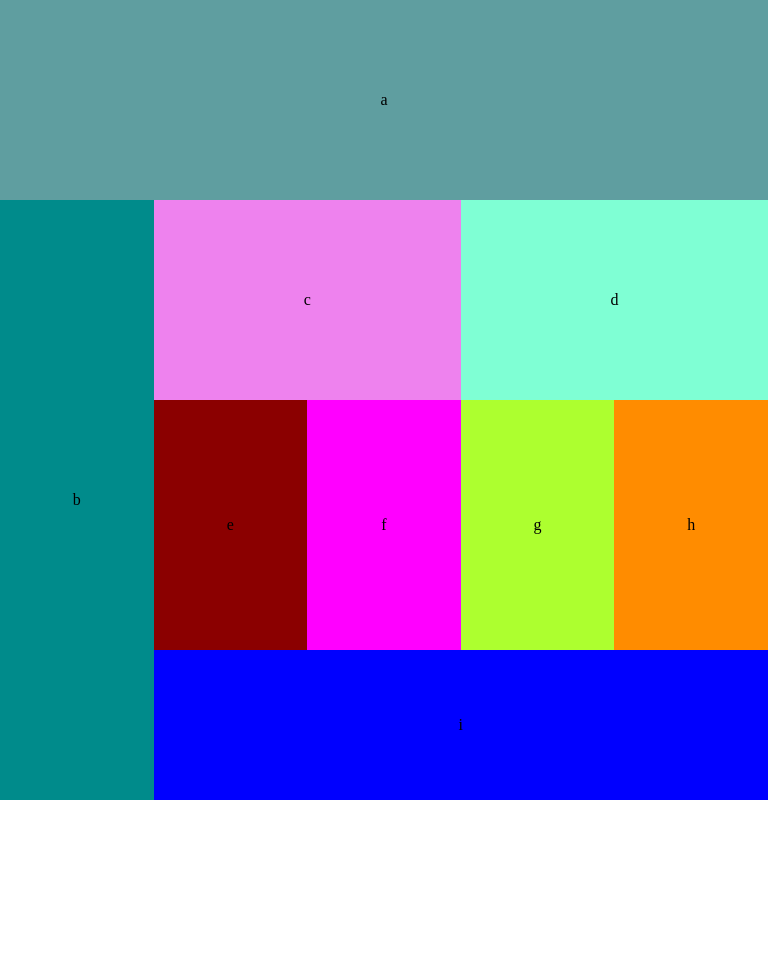
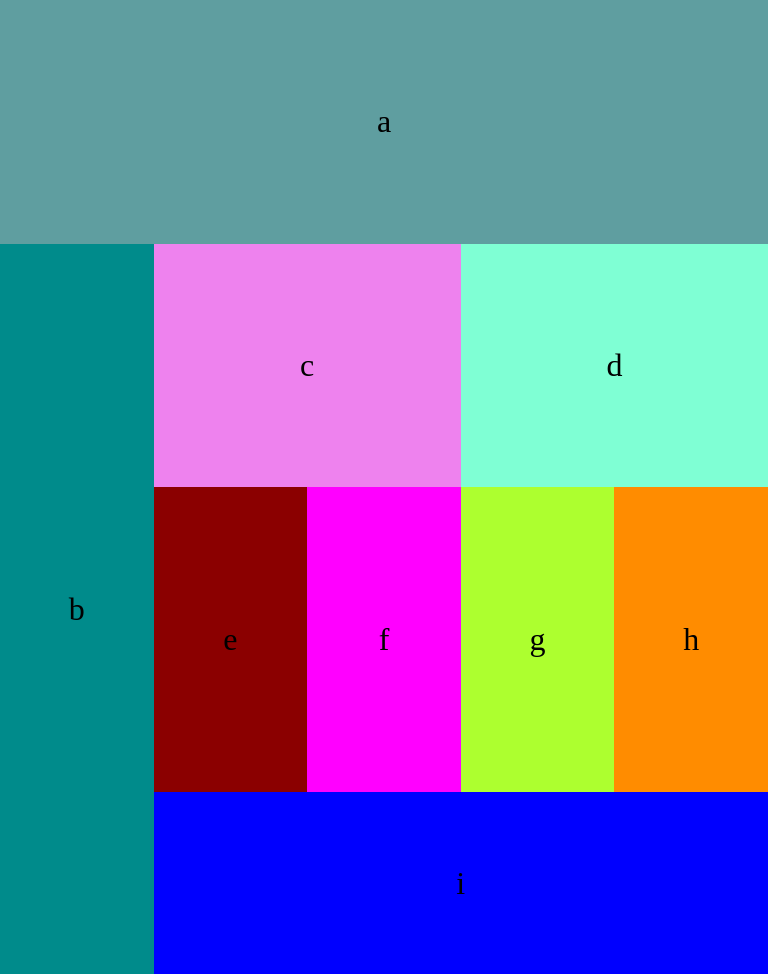
Before and after one commit to Ahmed199764/lab-01, a plain HTML site: page index.html in a window 768 px wide. Before the commit the page ends 800 px from the top, so only its background shows below. Drawn offline with Linux system fonts and the light colour scheme.

Commit message:
flexandgrids

```diff
--- a/index.html
+++ b/index.html
@@ -1,30 +1,37 @@
 <!DOCTYPE html>
 <html lang="en">
+
 <head>
     <meta charset="UTF-8">
     <meta name="viewport" content="width=device-width, initial-scale=1.0">
     <title>Class01</title>
-    <link rel="stylesheet" href="styles/base.css">
-    <link rel="stylesheet" href="styles/layout.css">
-    <link rel="stylesheet" href="styles/modules.css">
+    <link rel="stylesheet" href="styles/styles.css">
 </head>
+
 <body>
+
     <head>
     </head>
     <main>
-        <div id="a">a</div>
-        <div id="b">b</div>
-        <div id="c">c</div>
-        <div id="d">d</div>
-        <div id="e">e</div>
-        <div id="f">f</div>
-        <div id="g">g</div>
-        <div id="h">h</div>
-        <div id="i">i</div>
+        <div id="a" class="gridsTime">a</div>
+        <div class=grid2>
+            <div id="b" class="gridsTime">b</div>
+            <div id="c" class="gridsTime">c</div>
+            <div id="d" class="gridsTime">d</div>
+        </div>
+        <div class="grid1">
+            <div id="e" class="gridsTime">e</div>
+            <div id="f" class="gridsTime">f</div>
+            <div id="g" class="gridsTime">g</div>
+            <div id="h" class="gridsTime">h</div>
+            <div id="i" class="gridsTime">i</div>
+        </div>
+
     </main>
     <footer>
 
     </footer>
 
 </body>
+
 </html>
--- a/styles/base.css
+++ b/styles/base.css
@@ -47,5 +47,6 @@ div{
 }
 
 * {
-    box-sizing: border-box;
+	box-sizing: border-box;
+	font-size: 2rem;
 }
--- a/styles/layout.css
+++ b/styles/layout.css
@@ -1,126 +1,144 @@
 #a{
-    width: 100%;
-    height: 75px;
-    line-height: 75px;
-    float: left;
+    height: 11.415525114155251vh;
+    line-height: 11.415525114155251vh;
+    display: flex;
+    flex-direction: column;
+    justify-content: center;
+    align-items: center;
 }
 
 #b{
-    width: 100%;
-    height: 150px;
-    line-height: 150px;
-    float: left;
+    height: 22.831050228310502vh;
+    line-height: 22.831050228310502vh;
+    display: flex;
+    flex-direction: column;
+    justify-content: center;
+    align-items: center;
 }
 
 #c{
-    width: 100%;
-    height: 125px;
-    line-height: 125px;
-    float: left;
+    height: 19.025875190258752vh;
+    line-height: 19.025875190258752vh;
+    display: flex;
+    flex-direction: column;
+    justify-content: center;
+    align-items: center;
+
 }
 
 #d{
-    width: 100%;
-    height: 125px;
-    line-height: 125px;
-    float: left;
+    height: 19.025875190258752vh;
+    line-height: 19.025875190258752vh;
+    display: flex;
+    flex-direction: column;
+    justify-content: center;
+    align-items: center;
 }
 
 #e{
-    width: 50%;
-    float: left;
-    height: 250px;
-    line-height: 250px;
+    height: 38.051750380517504vh;
+    line-height: 38.051750380517504vh;
 }
 
 #f{
-    width: 50%;
-    float: left;
-    height: 250px;
-    line-height: 250px;
+    height: 38.051750380517504vh;
+    line-height: 38.051750380517504vh;
 
 }
 
 #g{
-    width: 50%;
-    float: left;
-    height: 250px;
-    line-height: 250px;
+    height: 38.051750380517504vh;
+    line-height: 38.051750380517504vh;
 }
 
 #h{
-    width: 50%;
-    float: left;
-    height: 250px;
-    line-height: 250px;
-
+    height: 38.051750380517504vh;
+    line-height: 38.051750380517504vh;
 }
 
 
 #i{
-    width: 100%;
-    height: 80x;
-    line-height: 80px;
+    width: 200%;
+    line-height: 12.1765601217656vh;
 }
 
+.grid1{
+    display:grid;
+    grid-template-columns:50% 50% ;
+    display: grid;
+    grid-column: 1/12;
+}
 
 
 @media (min-width: 768px){
     @media (max-width: 960px){
         #a{
             width: 100%;
-            height: 200px;
-            line-height: 200px;
+            height: 30.441400304414003vh;
+            line-height: 30.441400304414003vh;
         }
 
         #b{
-            width: 20%;
-            height: 600px;
-            line-height: 600px;
-            float: left;
+            width: 100%;
+            height:  91.32420091324201vh;
+            line-height:  91.32420091324201vh;
         }
 
         #c{
-            width: 40%;
-            height: 200px;
-            line-height: 200px;
-            float: left;
+            width: 100%;
+            height: 30.441400304414003vh;
+            line-height: 30.441400304414003vh;
         }
 
         #d{
-            width: 40%;
-            height: 200px;
-            line-height: 200px;
+            width: 100%;
+            height: 30.441400304414003vh;
+            line-height: 30.441400304414003vh;
         }
 
         #e{
-            width: 20%;
-            height: 250px;
-            line-height: 250px;
+            width: 100%;
+            height: 38.051750380517504vh;
+            line-height: 38.051750380517504vh;
         }
 
         #f{
-            width: 20%;
-            height: 250px;
-            line-height: 250px;
+            width: 100%;
+            height: 38.051750380517504vh;
+            line-height: 38.051750380517504vh;
         }
 
         #g{
-            width: 20%;
-            height: 250px;
-            line-height: 250px;
+            width: 100%;
+            height: 38.051750380517504vh;
+            line-height: 38.051750380517504vh;
         }
 
         #h{
-            width: 20%;
-            height: 250px;
-            line-height: 250px;
+            width: 100%;
+            height: 38.051750380517504vh;
+            line-height: 38.051750380517504vh;
         }
 
         #i{
-            width: 80%;
-            height: 150px;
-            line-height: 150px;
-            float: left;
+            width: 100%;
+            height: 22.831050228310502vh;
+            line-height: 22.831050228310502vh;
+            display: grid;
+            grid-column: 1/12;
         }
-      }}
+
+        .grid1{
+            display: grid;
+            grid-template-columns:20% 20% 20% 20%;
+            grid-area: right;
+            justify-content: end;
+            margin-top: -60.841705vh;
+        }
+
+
+        .grid2{
+            display:grid;
+            grid-template-columns:20% 40% 40% ;
+        }
+    }}
--- a/styles/modules.css
+++ b/styles/modules.css
@@ -69,3 +69,37 @@
             background-color: blue;
         }
       }}
+
+@media (min-width: 961px){
+    #a{
+        background-color: rgb(229, 151, 151);
+        }
+
+     #b{
+        background-color: rgb(189, 88, 88);
+        }
+
+        #c{
+            background-color: rgb(131, 17, 131);
+        }
+
+        #d{
+            background-color:rgb(23, 97, 72);
+        }
+
+        #e{
+            background-color: rgb(65, 23, 23);
+        }
+        #f{
+            background-color: rgb(38, 37, 102);
+        }
+        #g{
+            background-color: rgba(148, 158, 8, 0.692);
+        }
+        #h{
+            background-color: rgb(81, 100,0, 25);
+        }
+        #i{
+            background-color: rgb(32, 163, 60);
+        }
+    }
--- /dev/null
+++ b/styles/styles.css
@@ -0,0 +1,3 @@
+@import 'base.css';
+@import 'layout.css';
+@import 'modules.css';
```
